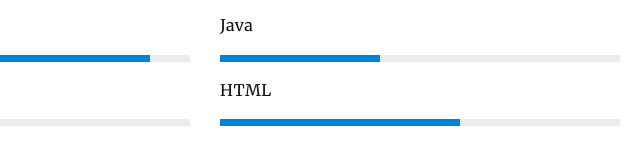
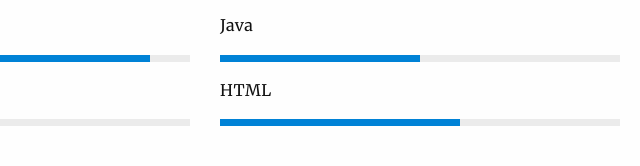
Before and after one commit to sairamgogu/sairamgogu.github.io, a plain HTML site: page index.html in a window 1280 px wide. Shown: the part 1138-1304 px from the top of the page, 615-1255 px from the left. Drawn offline with nearby package versions, Linux system fonts and the light colour scheme; some packages are replaced by stand-ins of ours; a script that the page names is missing; a web font is replaced by a local one.

Commit message:
Update index.html

```diff
--- a/index.html
+++ b/index.html
@@ -208,7 +208,7 @@
                         <div class="col-sm-6">
                             <h6 class="progress-title">Java</h6>
                             <div class="progress">
-                                <div class="progress-bar progress-bar-primary animated fadeInLeft" role="progressbar" aria-valuenow="75" aria-valuemin="0" aria-valuemax="100" style="width: 40%">
+                                <div class="progress-bar progress-bar-primary animated fadeInLeft" role="progressbar" aria-valuenow="80" aria-valuemin="0" aria-valuemax="100" style="width: 50%">
                                 </div>
                             </div><!-- / progress -->
 
```
